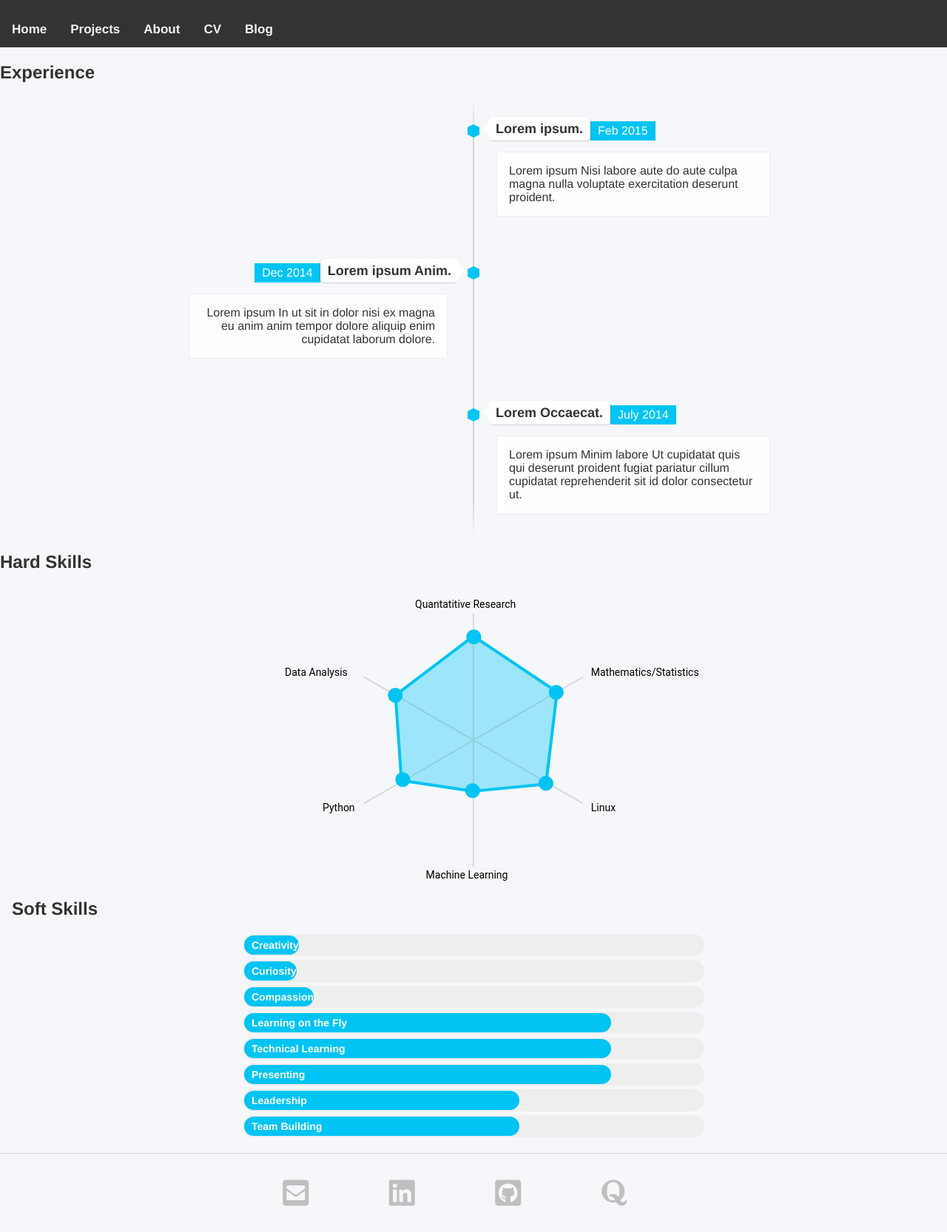
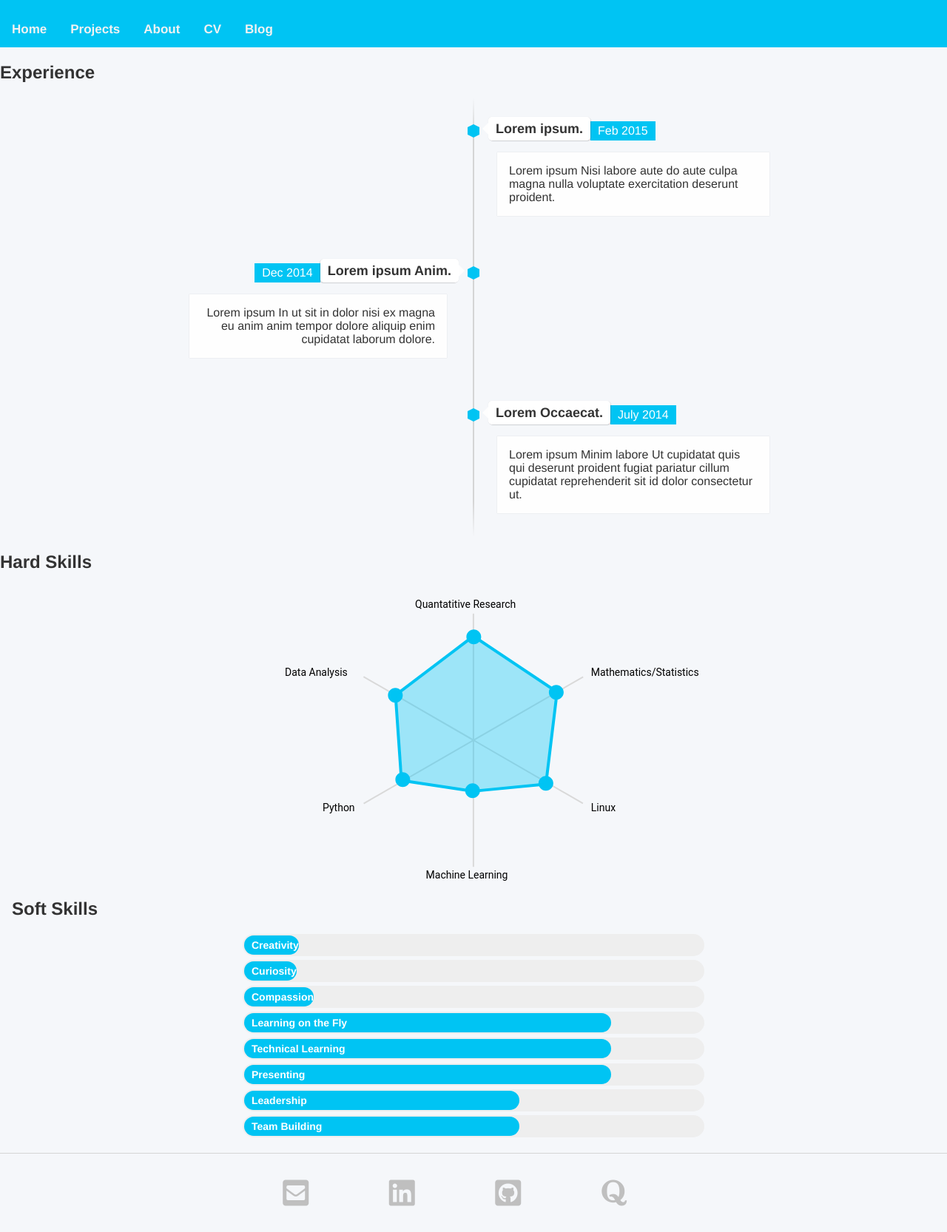
Before and after one commit to mayabenowitz/mayabenowitz.github.io, a Jekyll site: the page built from index.html, in a window 1280 px wide. Shown: the part 900-2566 px from the top of the page at 74% size. Built offline with Jekyll 4.4.1, drawn with Linux system fonts in a browser that asks for light colours; nearby versions of some CDN libraries.

Commit message:
Update main.css

```diff
--- a/css/main.css
+++ b/css/main.css
@@ -9,7 +9,7 @@ body {
 
 #navbar {
   overflow: hidden;
-  background-color: #333;
+  background-color: #00c4f3;
 }
 
 #navbar a {
```
